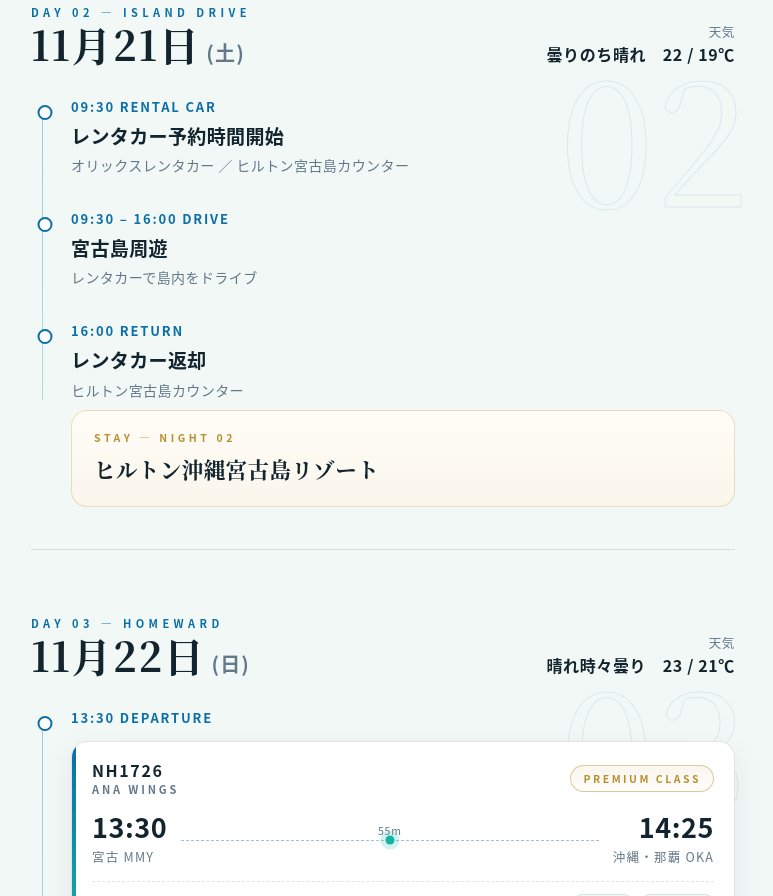
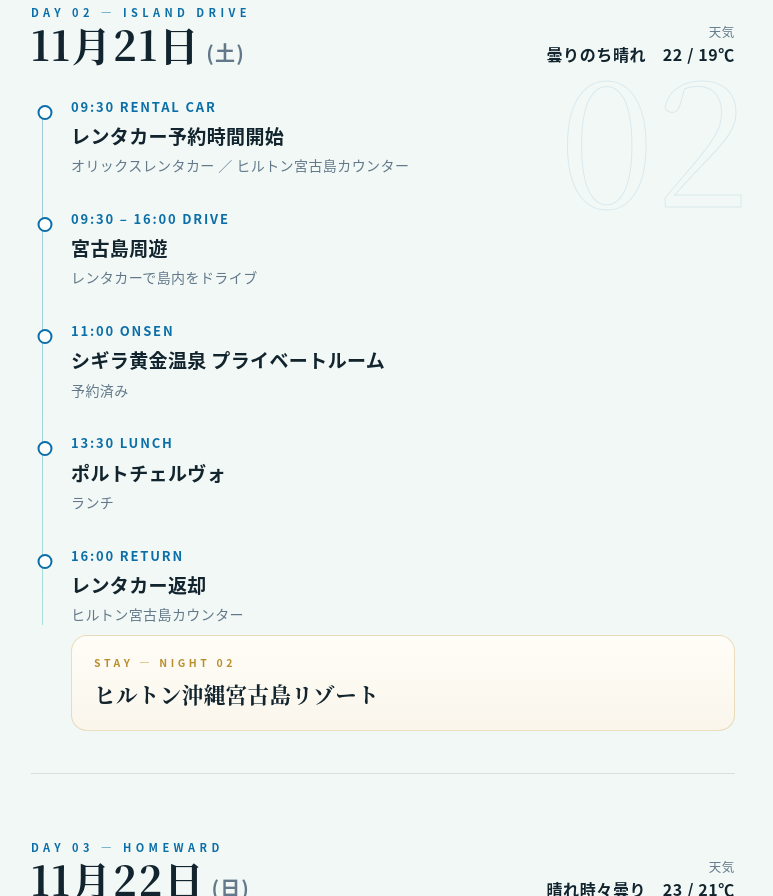
Before and after one commit to brabo624/miyako-itinerary, a plain HTML site: page index.html in a window 1280 px wide. Shown: the part 1662-2558 px from the top of the page, without its empty margins (257-1030 px from the left). Drawn offline with Linux system fonts and the light colour scheme.

Commit message:
11/21にシギラ黄金温泉とポルトチェルヴォを追加

```diff
--- a/index.html
+++ b/index.html
@@ -326,6 +326,16 @@
         <p class="ev-detail">レンタカーで島内をドライブ</p>
       </div>
       <div class="ev">
+        <p class="ev-time">11:00 Onsen</p>
+        <p class="ev-title">シギラ黄金温泉 プライベートルーム</p>
+        <p class="ev-detail">予約済み</p>
+      </div>
+      <div class="ev">
+        <p class="ev-time">13:30 Lunch</p>
+        <p class="ev-title">ポルトチェルヴォ</p>
+        <p class="ev-detail">ランチ</p>
+      </div>
+      <div class="ev">
         <p class="ev-time">16:00 Return</p>
         <p class="ev-title">レンタカー返却</p>
         <p class="ev-detail">ヒルトン宮古島カウンター</p>
```
